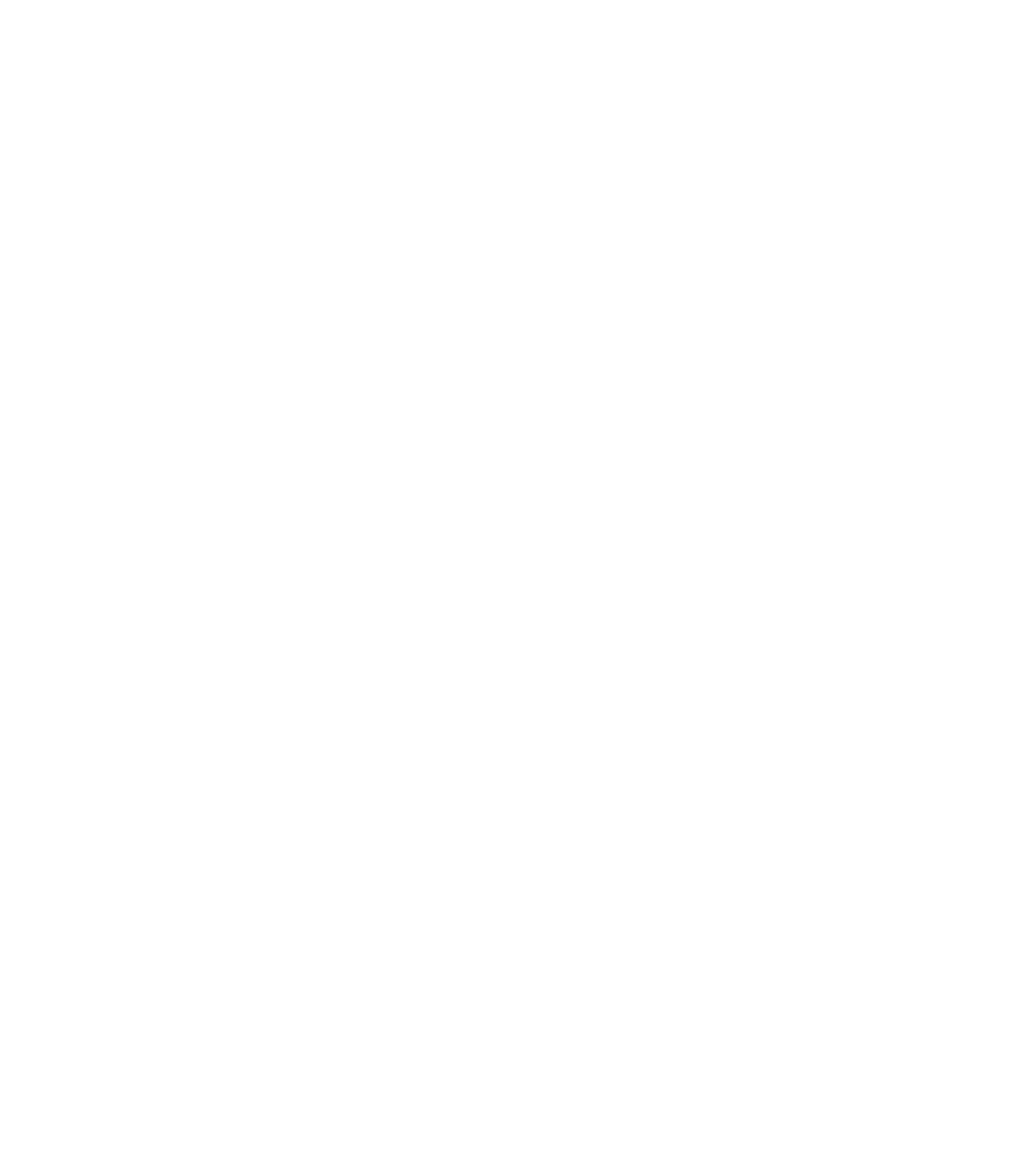
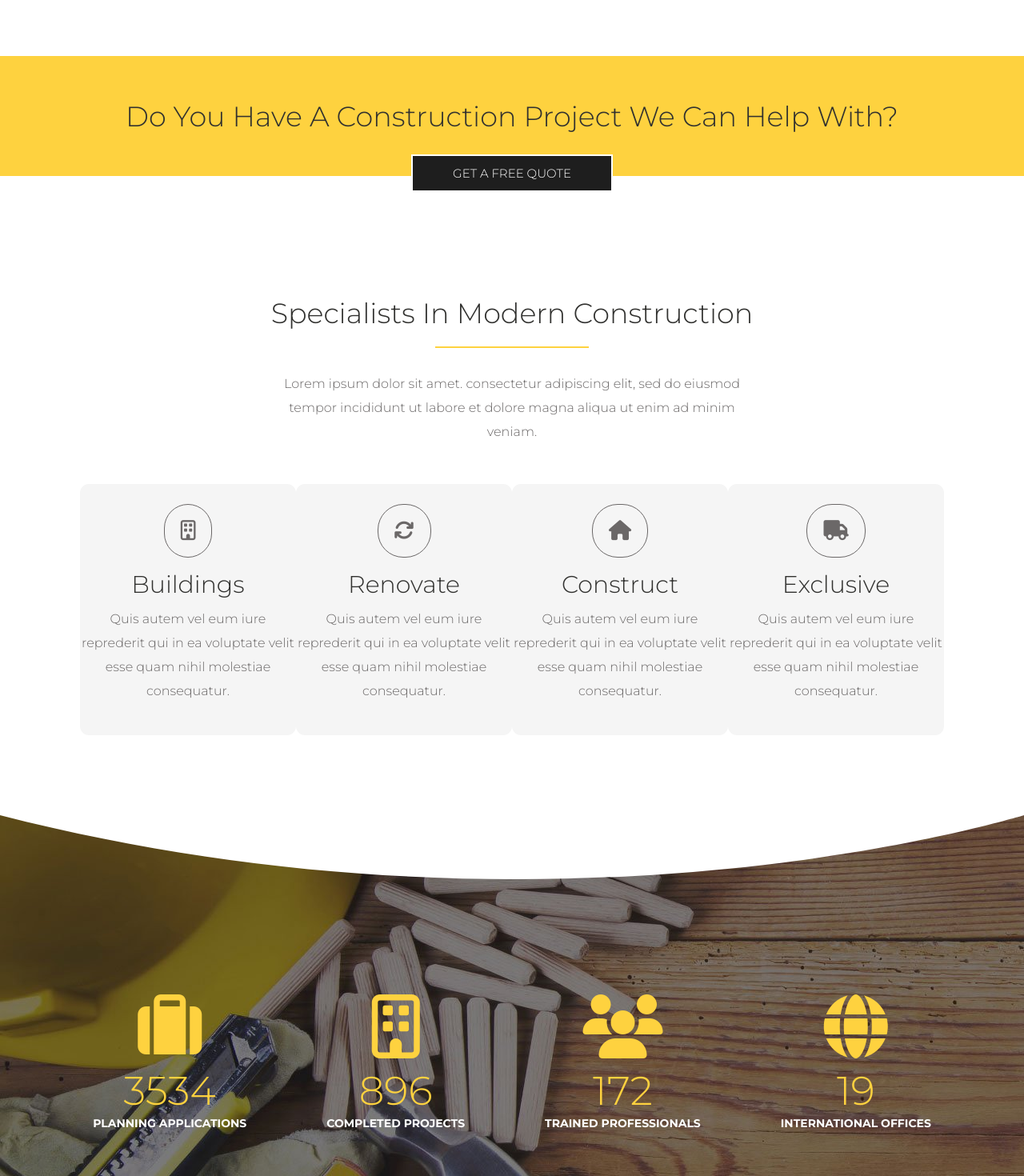
Before and after one commit to Alessandro-Rega/proj-html-vuejs, a Vue app: page / in a window 1280 px wide. Shown: the part 840-2310 px from the top of the page at 80% size. Before the commit the page ends 920 px from the top, so only its background shows below. Built offline with nearby package versions, Linux system fonts and the light colour scheme.

Commit message:
insert prima parte main

```diff
--- a/src/App.vue
+++ b/src/App.vue
@@ -2,6 +2,7 @@
   <div id="app">
     <Header v-bind:vociMenu="vociMenu"/>
     <Hero/>
+    <Main/>
   </div>
 </template>
 
@@ -9,12 +10,14 @@
 
 import Header from "./components/Macro/Header.vue";
 import Hero from "./components/Macro/Hero.vue";
+import Main from "./components/Macro/Main.vue";
 
 export default {
   name: 'App',
   components: {
     Header,
     Hero,
+    Main,
   },
   data(){
     return{
--- a/src/assets/style/global.scss
+++ b/src/assets/style/global.scss
@@ -24,6 +24,5 @@ h1{
 .btn{
     border: none;
     text-transform: uppercase;
-    padding: 12px 30px;
     cursor: pointer;
 }
--- /dev/null
+++ b/src/components/Elements/CardSpecialist.vue
@@ -0,0 +1,69 @@
+<template>
+  <section>
+      <div class="card" v-for="card in cardList" :key="card">
+        <div class="img">
+            <i :class="card.immagine"></i>
+        </div>
+        <h3>{{card.nome}}</h3>
+        <p>{{card.testo}}</p>
+      </div>
+  </section>
+</template>
+
+<script>
+export default {
+    name: 'CardSpecialist',
+    props:{
+        cardList: Object,
+    }
+}
+</script>
+
+<style lang="scss" scoped>
+// Importazione variabili
+@import "../../assets/style/variables.scss";
+
+section{
+    display: flex;
+    justify-content: space-between;
+    margin: 0 100px;
+    margin-bottom: 100px;
+}
+
+.card{
+    width: 400px;
+    background-color: #f5f5f5;
+    display: flex;
+    flex-direction: column;
+    justify-content: center;
+    align-items: center;
+    border-radius: 0.7em;
+}
+
+.img{
+    display: inline-block;
+    color: $scritta-grigio;
+    border: 1px solid $scritta-grigio;
+    border-radius: 2em;
+    margin: 25px 0 15px 0;
+
+    i{
+        padding: 0.8em 0.8em;
+        font-size: 25px;
+    }
+}
+
+h3{
+    color: $scritta-nero;
+    font-weight: 500;
+    font-size: 30px;
+    margin-bottom: 10px;
+}
+
+p{
+    text-align: center;
+    line-height: 30px;
+    color: $scritta-grigio;
+    padding-bottom: 40px;
+}
+</style>
--- a/src/components/Macro/Header.vue
+++ b/src/components/Macro/Header.vue
@@ -80,6 +80,7 @@ header{
 
     button{
         background-color: $giallo;
+        padding: 12px 30px;
     }
 }
 </style>
--- a/src/components/Macro/Hero.vue
+++ b/src/components/Macro/Hero.vue
@@ -10,7 +10,7 @@
       <!-- Quadrati laterali -->
       <div class="quadrati">
         <div class="demos">
-            <svg class="fss-after" width="32" height="32" viewBox="0 0 32 32" fill="none" xmlns="http://www.w3.org/2000/svg">
+            <svg width="32" height="32" viewBox="0 0 32 32" fill="none" xmlns="http://www.w3.org/2000/svg">
             <path d="M26 5.99994H6C5.44772 5.99994 5 6.44765 5 6.99994C5 7.55222 5.44772 7.99994 6 7.99994H26C26.5523 7.99994 27 7.55222 27 6.99994C27 6.44765 26.5523 5.99994 26 5.99994Z"></path>
             <path d="M24 2.99994H8C7.44772 2.99994 7 3.44765 7 3.99994C7 4.55222 7.44772 4.99994 8 4.99994H24C24.5523 4.99994 25 4.55222 25 3.99994C25 3.44765 24.5523 2.99994 24 2.99994Z"></path>
             <path fill-rule="evenodd" clip-rule="evenodd" d="M3 12.9999C3 10.7908 4.79086 8.99994 7 8.99994H25C27.2091 8.99994 29 10.7908 29 12.9999V24.9999C29 27.2091 27.2091 28.9999 25 28.9999H7C4.79086 28.9999 3 27.2091 3 24.9999V12.9999ZM11.2142 23.9962C11.0575 23.9962 10.9524 23.8414 11.0218 23.7026L15.8007 14.1131C15.8761 13.9623 16.0883 13.9623 16.1637 14.1131L16.5247 14.8371C18.9529 19.7192 15.6459 24.0041 11.2142 23.9962ZM18.3797 19.2906C18.4531 19.1399 18.6674 19.1399 18.7428 19.2906L20.9785 23.7065C21.0459 23.8414 20.9467 24.0001 20.796 24.0001H18.8578C17.4335 24.0001 16.6896 22.6194 17.2807 21.4371L18.3797 19.2906Z"></path>
@@ -40,7 +40,7 @@ export default {
 .hero{
     // Sezione sfondo
     width: 100%;
-    height: 790px;
+    height: 780px;
     background-image: url("../../assets/img/jumbotron.png");
     background-size: 100%;
     background-repeat: no-repeat;
@@ -76,7 +76,7 @@ export default {
 
     .quadrati{
         position: absolute;
-        right: -2px;
+        right: 10px;
         top: 20px;
     }
 
--- a/src/components/Macro/Main.vue
+++ b/src/components/Macro/Main.vue
@@ -0,0 +1,178 @@
+<template>
+  <main>
+      <section class="help">
+          <span>Do You Have A Construction Project We Can Help With?</span>
+          <button class="btn">get a free quote</button>
+      </section>
+
+      <section class="specialist">
+          <span>Specialists In Modern Construction</span>
+          <hr>
+          <p>Lorem ipsum dolor sit amet. consectetur adipiscing elit, sed do eiusmod tempor incididunt ut labore et dolore magna aliqua ut enim ad minim veniam.</p>
+      </section>
+
+      <CardSpecialist v-bind:cardList="cardList"/>
+
+      <section class="stats">
+          <svg version="1.1" width="100%" height="100" viewBox="0 0 100 100" preserveAspectRatio="none" style="padding:0;" fill="rgba(255,255,255,1)"><path d="M0 0 C55 180 100 0 100 0 Z"></path></svg>
+          <div class="cont-icon">
+            <div class="icon">
+                <i class="fas fa-suitcase"></i>
+                <span class="numero">3534</span>
+                <span>planning applications</span>
+            </div>
+            <div class="icon">
+                <i class="far fa-building"></i>
+                <span class="numero">896</span>
+                <span>completed projects</span>
+            </div>
+            <div class="icon">
+                <i class="fas fa-users"></i>
+                <span class="numero">172</span>
+                <span>trained professionals</span>
+            </div>
+            <div class="icon">
+                <i class="fas fa-globe"></i>
+                <span class="numero">19</span>
+                <span>international offices</span>
+            </div>
+          </div>
+          <svg version="1.1" width="100%" height="100" viewBox="0 0 100 100" preserveAspectRatio="none" style="padding:0;" fill="rgba(255,255,255,1)"><path d="M0 100 C40 0 60 0 100 100 Z"></path></svg>
+      </section>
+  </main>
+</template>
+
+<script>
+import CardSpecialist from "../Elements/CardSpecialist.vue";
+
+export default {
+    name: 'Main',
+    components:{
+        CardSpecialist,
+    },
+    data(){
+        return{
+            cardList: [
+                {
+                    nome: 'Buildings',
+                    immagine: 'far fa-building',
+                    testo: 'Quis autem vel eum iure reprederit qui in ea voluptate velit esse quam nihil molestiae consequatur.'
+                },
+                {
+                    nome: 'Renovate',
+                    immagine: 'fas fa-sync',
+                    testo: 'Quis autem vel eum iure reprederit qui in ea voluptate velit esse quam nihil molestiae consequatur.'
+                },
+                {
+                    nome: 'Construct',
+                    immagine: 'fas fa-home',
+                    testo: 'Quis autem vel eum iure reprederit qui in ea voluptate velit esse quam nihil molestiae consequatur.'
+                },
+                {
+                    nome: 'Exclusive',
+                    immagine: 'fas fa-truck',
+                    testo: 'Quis autem vel eum iure reprederit qui in ea voluptate velit esse quam nihil molestiae consequatur.'
+                }
+            ]
+        }
+    }
+}
+</script>
+
+<style lang="scss" scoped>
+// Importazione variabili
+@import "../../assets/style/variables.scss";
+
+.help{
+    width: 100%;
+    height: 150px;
+    background-color: $giallo;
+    display: flex;
+    flex-direction: column;
+    justify-content: center;
+    align-items: center;
+    position: relative;
+
+    span{
+        font-size: 35px;
+        color: $scritta-nero;
+    }
+
+    button{
+        background-color: $nero;
+        color: $bianco;
+        position: absolute;
+        bottom: -20px;
+        border: 2px solid white;
+        padding: 12px 50px;
+        font-size: 15px;
+    }
+}
+
+.specialist{
+    margin-top: 150px;
+    display: flex;
+    flex-direction: column;
+    justify-content: center;
+    align-items: center;
+    margin-bottom: 50px;
+
+    span{
+        color: $scritta-nero;
+        font-size: 35px;
+    }
+
+    hr{
+        width: 15%;
+        border: none;
+        border-top: 2px solid $giallo;
+        margin: 20px 0 30px 0;
+    }
+
+    p{
+        width: 48%;
+        text-align: center;
+        line-height: 30px;
+        color: $scritta-grigio;
+    }
+
+}
+
+.stats{
+    width: 100%;
+    background-image: url("../../assets/img/home.jpg");
+    background-position-y: -300px;
+}
+
+.cont-icon{
+    width: max-content;
+    margin: 0 auto;
+    margin-top: 120px;
+    margin-bottom: 120px;
+}
+
+.icon{
+    display: inline-block;
+    text-align: center;
+    margin: 0 50px;
+
+    i{
+        color: $giallo;
+        font-size: 80px;
+        margin-bottom: 10px;
+    }
+
+    .numero{
+        display: block;
+        font-size: 50px;
+        color: $giallo;
+    }
+
+    span:last-child{
+        color: $bianco;
+        font-size: 14px;
+        font-weight: bold;
+        text-transform: uppercase;
+    }
+}
+</style>
```
Also changed, not shown: src/assets/img/home.jpg (added).
